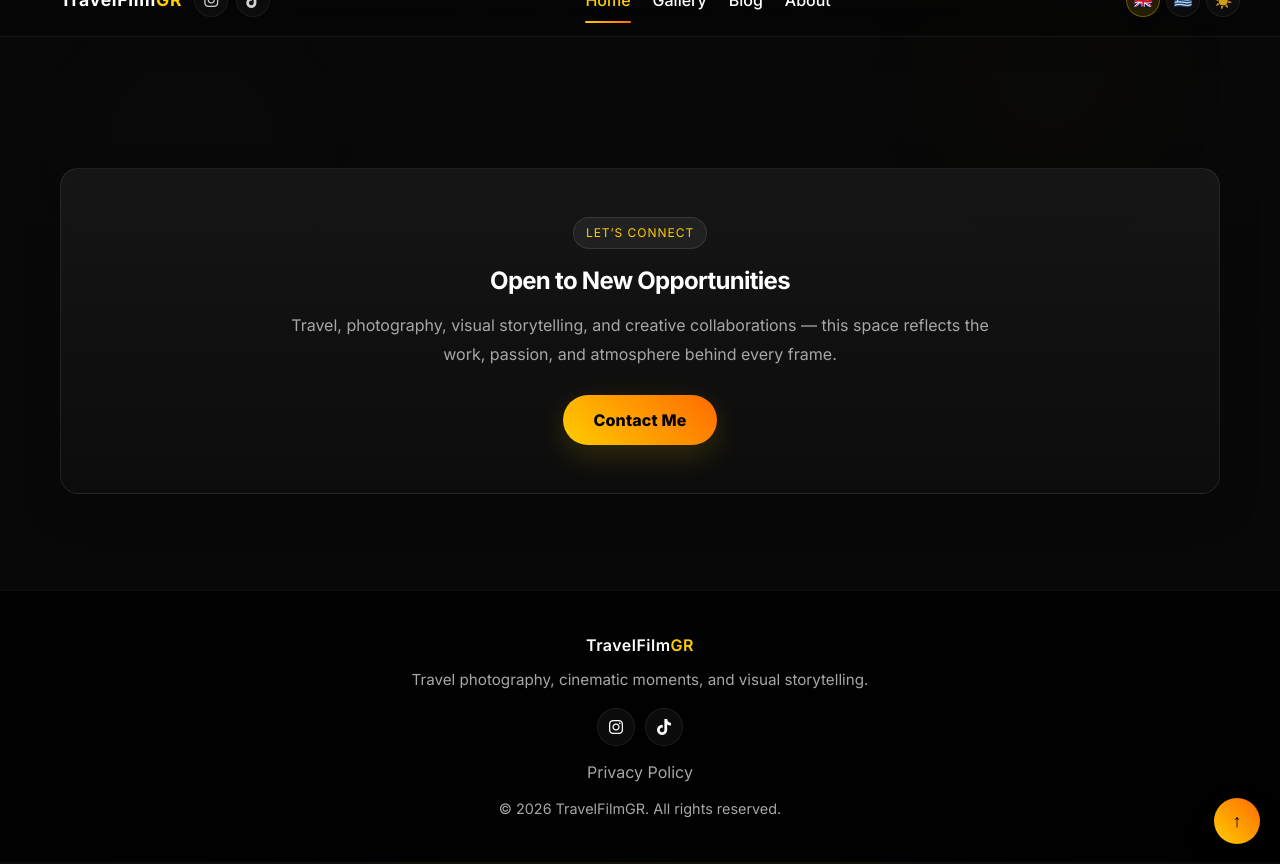
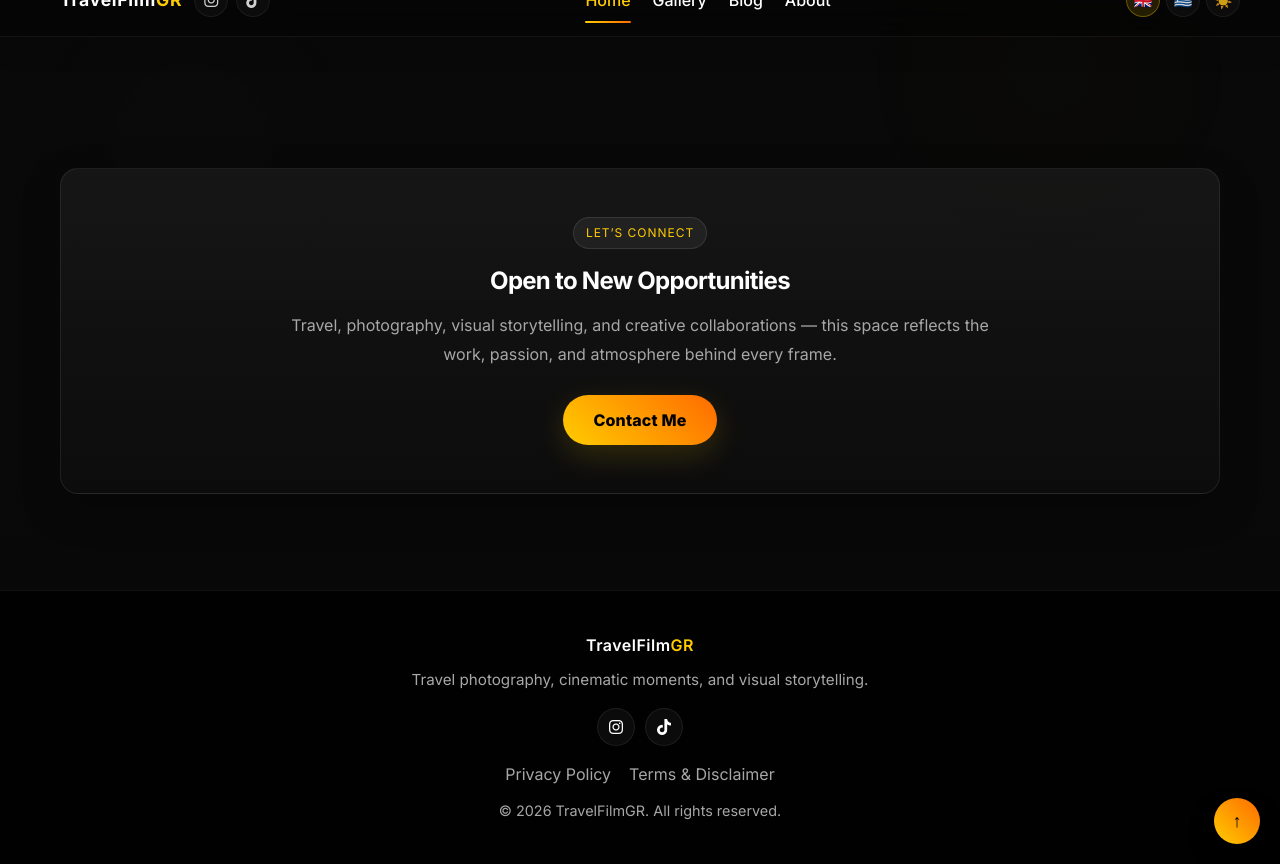
Before and after one commit to travelfilmgr/travelfilmgr.github.io, a Jekyll site: the page built from index.md, in a window 1280 px wide and 900 px high, scrolled down 2356 px, cut to the strip 36-900 px from the top of the window. Built offline with Jekyll 4.4.1, drawn with Linux system fonts in a browser that asks for light colours.

Commit message:
Update footer.html

```diff
--- a/_includes/footer.html
+++ b/_includes/footer.html
@@ -24,14 +24,22 @@
       </a>
     </div>
 
-    <!-- ✅ PRIVACY LINK -->
-    <p style="margin-top:14px;">
+    <!-- 🔐 LEGAL LINKS -->
+    <div style="margin-top:16px; display:flex; justify-content:center; gap:18px; flex-wrap:wrap;">
+
       <a href="/privacy/" style="color: var(--muted); text-decoration:none;">
         <span data-en="Privacy Policy" data-el="Πολιτική Απορρήτου">
           Privacy Policy
         </span>
       </a>
-    </p>
+
+      <a href="/terms/" style="color: var(--muted); text-decoration:none;">
+        <span data-en="Terms & Disclaimer" data-el="Όροι & Αποποίηση Ευθύνης">
+          Terms & Disclaimer
+        </span>
+      </a>
+
+    </div>
 
     <p class="footer-copy">
       © 2026 TravelFilmGR. All rights reserved.
```
